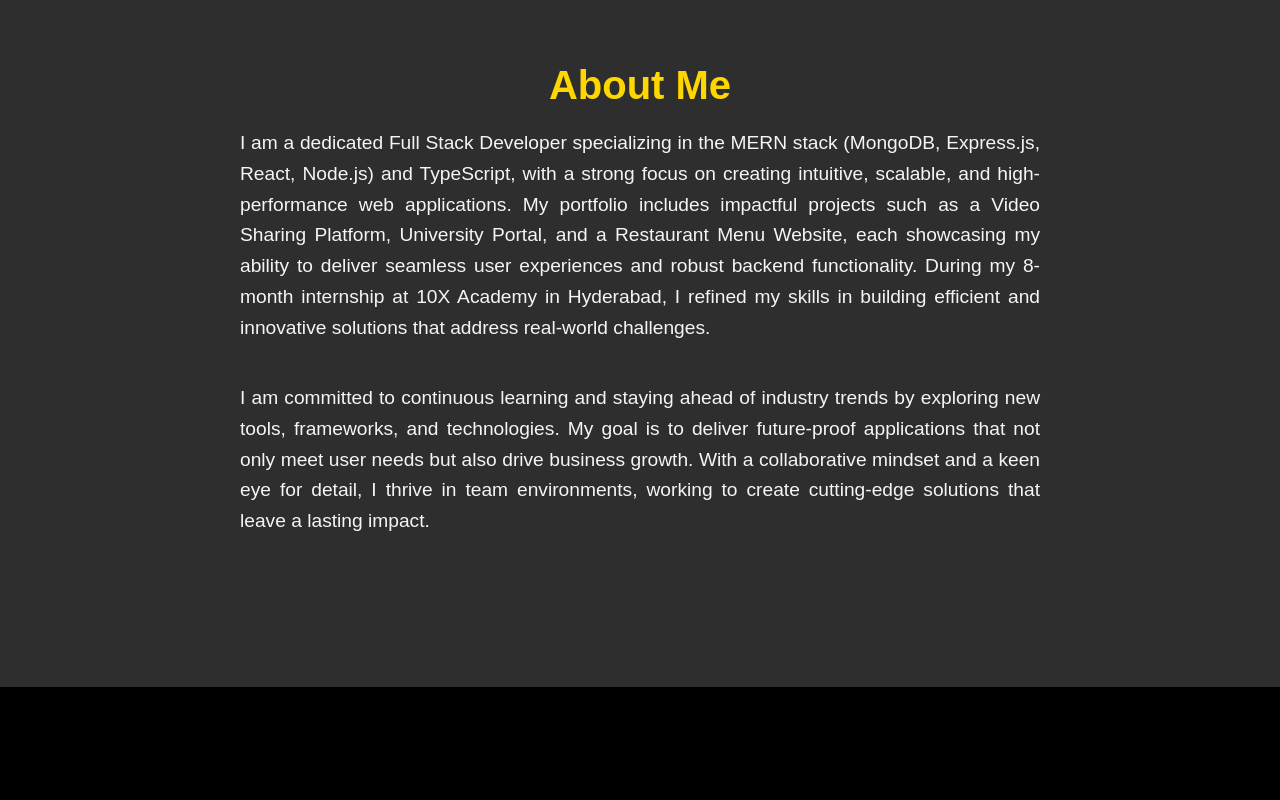
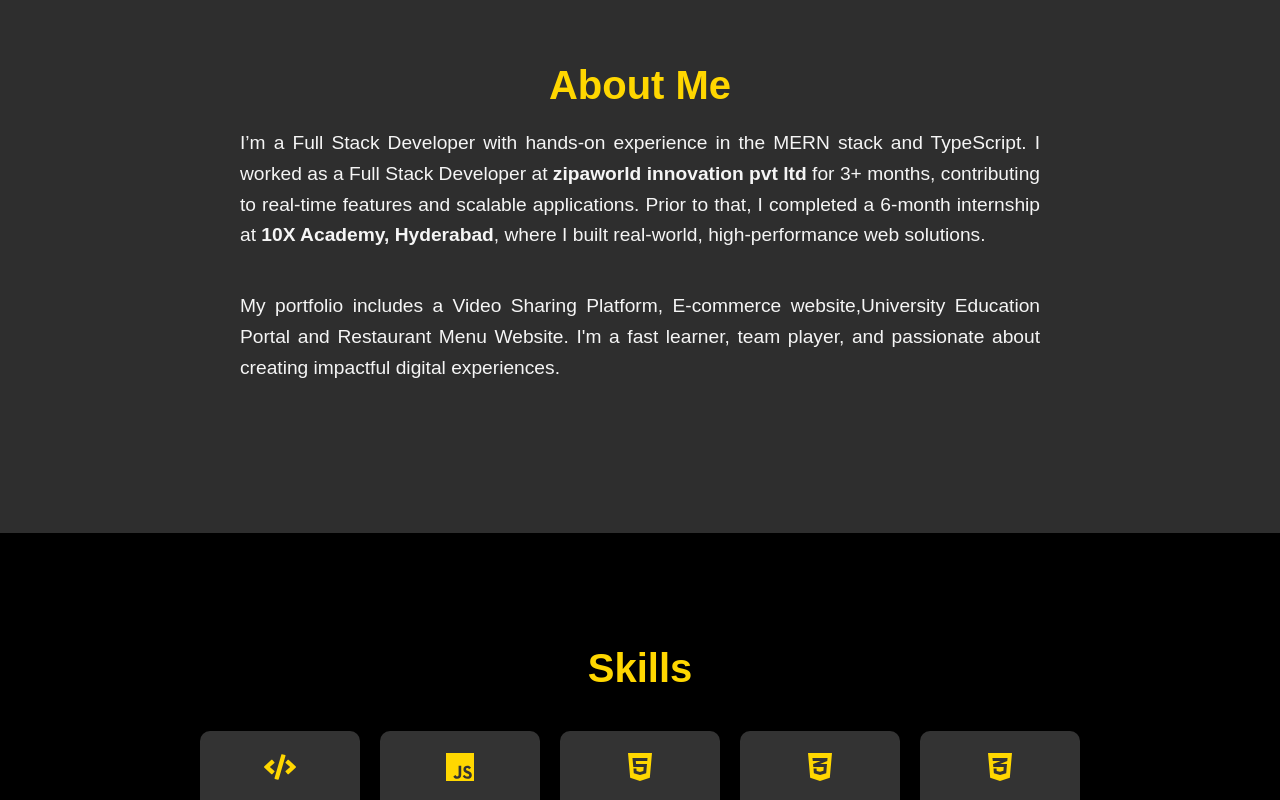
Before and after one commit to heyAnkit18/Modern-Portfolio-with-React-FramerMotion, a React (Create React App) app: page / in a window 1280 px wide. Shown: the part 960-1760 px from the top of the page. Built offline with nearby package versions, Linux system fonts and the light colour scheme.

Commit message:
about and skills updated

```diff
--- a/src/components/About.jsx
+++ b/src/components/About.jsx
@@ -7,23 +7,10 @@
       <div className="about-content">
         <h2>About Me</h2>
         <p>
-          I am a dedicated Full Stack Developer specializing in the MERN stack
-          (MongoDB, Express.js, React, Node.js) and TypeScript, with a strong
-          focus on creating intuitive, scalable, and high-performance web
-          applications. My portfolio includes impactful projects such as a Video
-          Sharing Platform, University Portal, and a Restaurant Menu Website,
-          each showcasing my ability to deliver seamless user experiences and
-          robust backend functionality. During my 8-month internship at 10X
-          Academy in Hyderabad, I refined my skills in building efficient and
-          innovative solutions that address real-world challenges.
+          I’m a Full Stack Developer with hands-on experience in the MERN stack and TypeScript. I worked as a Full Stack Developer at <strong>zipaworld innovation pvt ltd</strong> for 3+ months, contributing to real-time features and scalable applications. Prior to that, I completed a 6-month internship at <strong>10X Academy, Hyderabad</strong>, where I built real-world, high-performance web solutions.
         </p>
         <p>
-          I am committed to continuous learning and staying ahead of industry
-          trends by exploring new tools, frameworks, and technologies. My goal
-          is to deliver future-proof applications that not only meet user needs
-          but also drive business growth. With a collaborative mindset and a
-          keen eye for detail, I thrive in team environments, working to create
-          cutting-edge solutions that leave a lasting impact.
+          My portfolio includes a Video Sharing Platform, E-commerce website,University Education Portal and Restaurant Menu Website. I'm a fast learner, team player, and passionate about creating impactful digital experiences.
         </p>
       </div>
     </section>
--- a/src/components/Skills.jsx
+++ b/src/components/Skills.jsx
@@ -1,9 +1,17 @@
 import React from 'react';
-import { FaCode, FaHtml5, FaCss3Alt, FaJs, FaReact, FaGitAlt, FaNodeJs, FaNetworkWired } from 'react-icons/fa';
+import {
+  FaCode,
+  FaHtml5,
+  FaCss3Alt,
+  FaJs,
+  FaReact,
+  FaGitAlt,
+  FaNodeJs,
+  FaNetworkWired
+} from 'react-icons/fa';
 import { DiMongodb } from 'react-icons/di';
-import { SiRedux, SiFirebase } from 'react-icons/si';
+import { SiRedux } from 'react-icons/si';
 import './Skills.css';
-
 
 const Skills = () => {
   const skills = [
@@ -18,8 +26,9 @@
     { name: 'Express.js', icon: <FaCode /> },
     { name: 'MongoDB', icon: <DiMongodb /> },
     { name: 'Mongoose', icon: <FaCode /> },
+    { name: 'PostgreSQL', icon: <FaCode /> },
+    { name: 'Sequelize ORM', icon: <FaCode /> },
     { name: 'Git', icon: <FaGitAlt /> },
-    { name: 'Firebase', icon: <SiFirebase /> },
     { name: 'RESTful APIs', icon: <FaNetworkWired /> },
   ];
 
```
